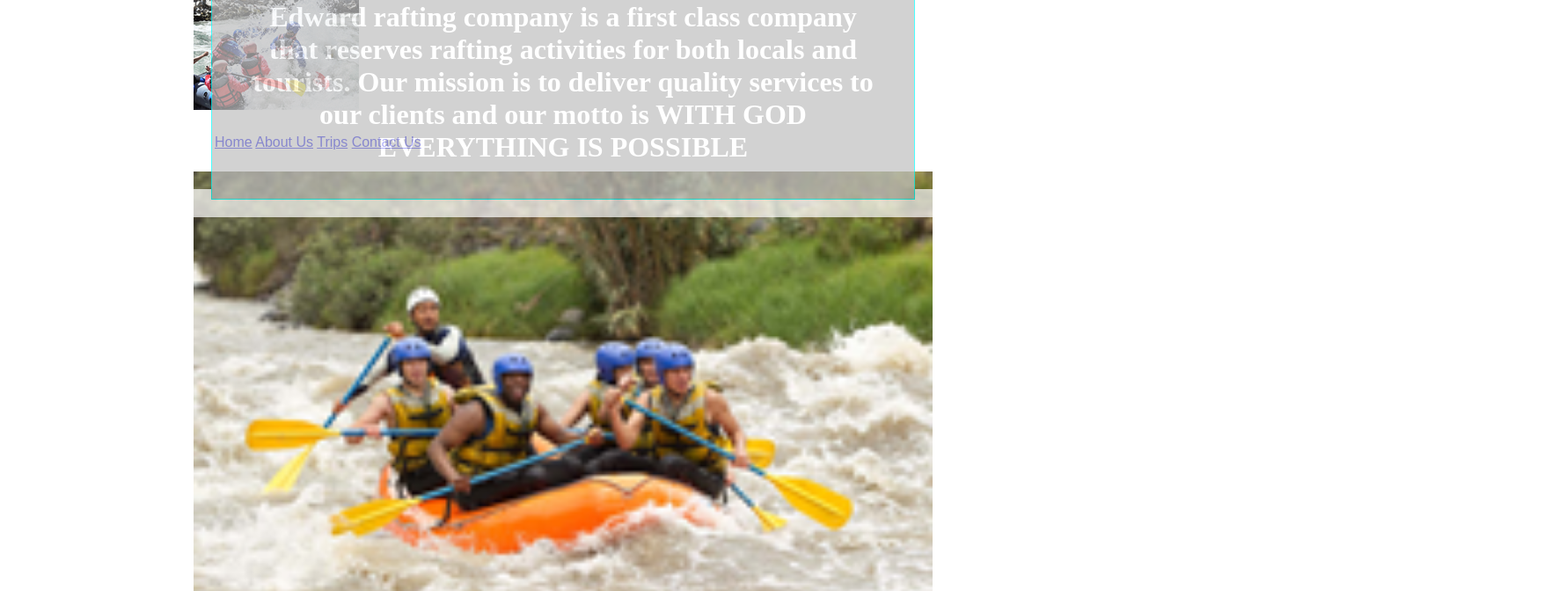
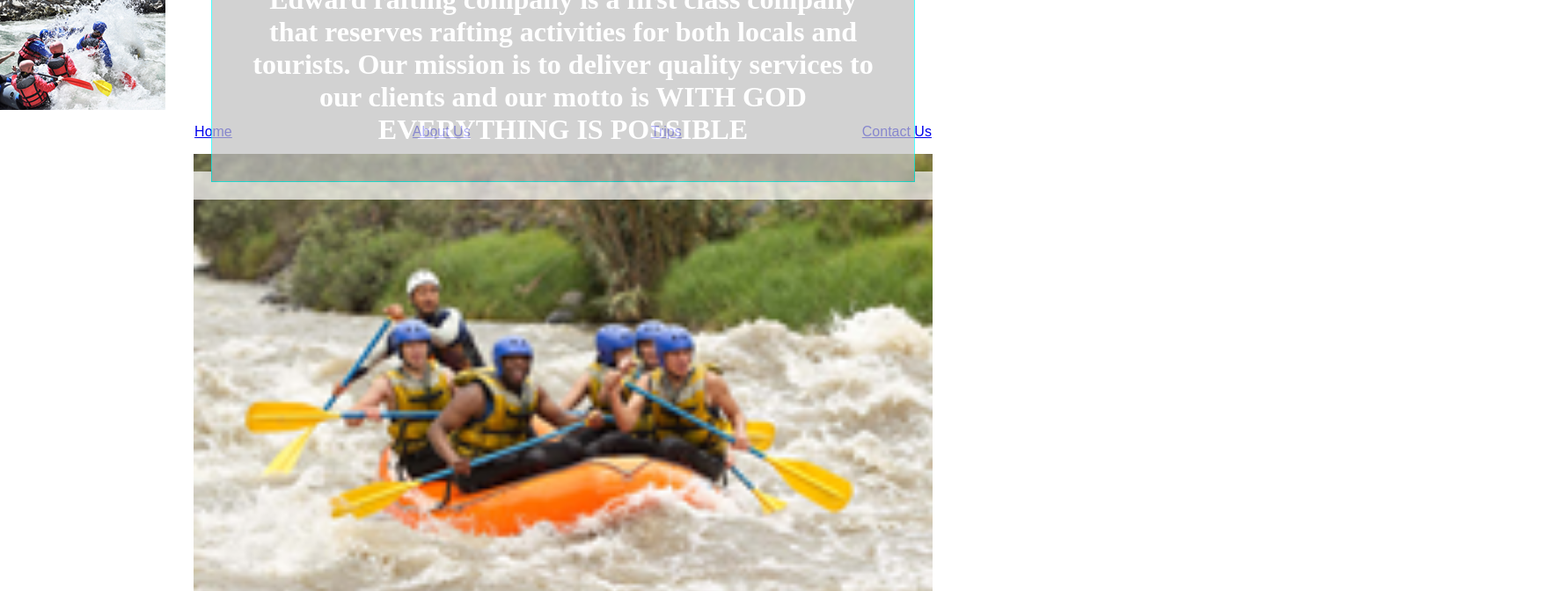
Before and after one commit to Edward100-rgb/wdd130, a plain HTML site: page wwr/index.html in a window 1280 px wide. Shown: the top 672 px of the page at 88% size, 1772 px wide, since content can reach past the window. Drawn offline with Linux system fonts and the light colour scheme.

Commit message:
wO4 assignment

```diff
--- a/wwr/styles/rafting.css
+++ b/wwr/styles/rafting.css
@@ -18,7 +18,6 @@ body {
     color: var(--accent1-color)
 }
 
-header,
 main,
 footer {
     width: 840px;
@@ -31,7 +30,6 @@ h2 {
     color: var(--primary-color)
 }
 
-nav,
 p,
 section,
 article {
@@ -80,3 +78,17 @@ article {
     width: 125px;
     height: auto
 }
+
+nav {
+    background-color: clay;
+    padding: 1rem;
+    display: flex;
+    justify-content: space-evenly;
+    align-items: center;
+}
+
+header,
+.grid {
+    display: grid;
+    align-items: center;
+}
```
